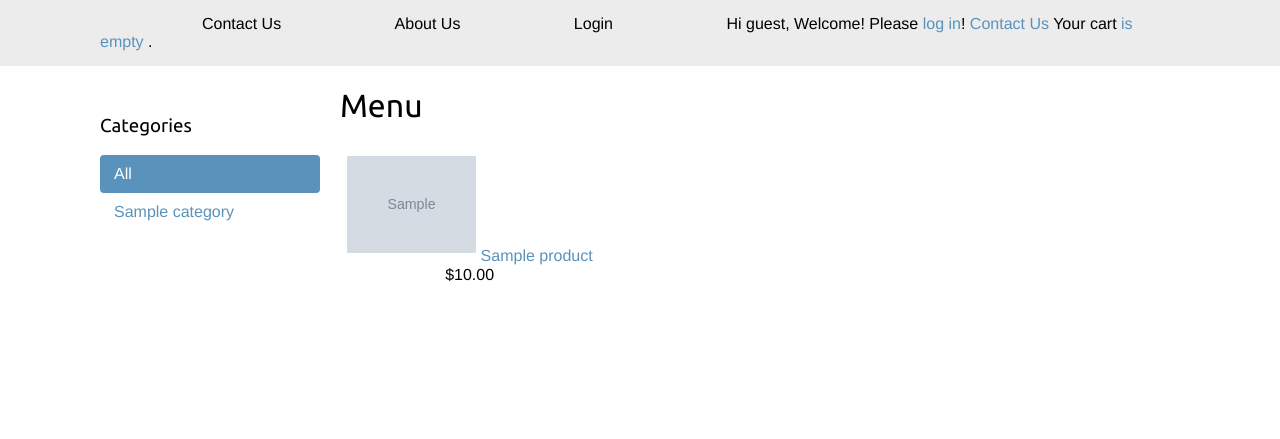
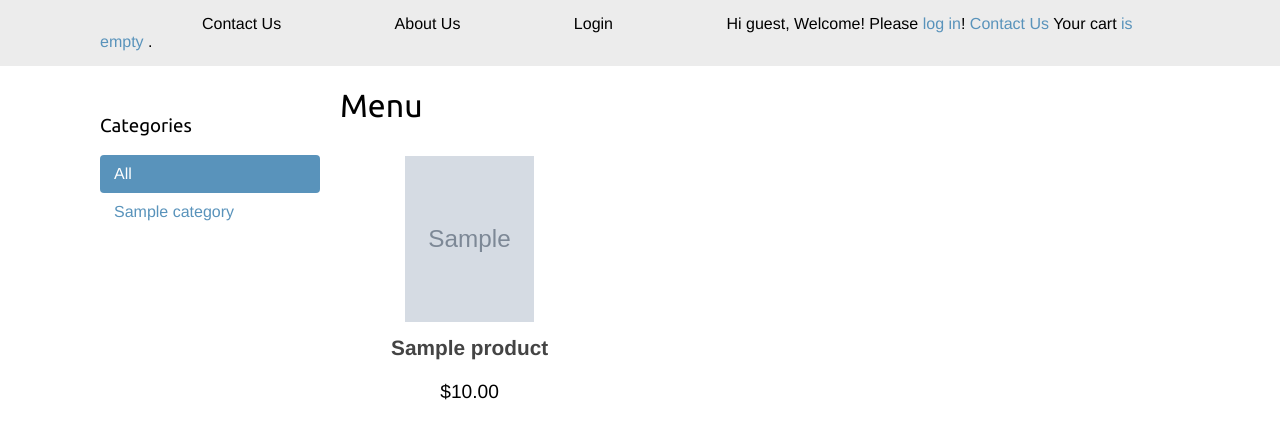
Before and after one commit to boboyan/sprint2burger, a Django app: page / in a window 1280 px wide. Shown: the part 46-485 px from the top of the page. Run offline with Django 4.2, Linux system fonts and the light colour scheme; tables that the repository leaves empty hold one stand-in row (values such as "Sample post"); grey boxes marked "Sample" are stand-in pictures.

Commit message:
Adjust style for index menu

```diff
--- a/shop/static/css/base.css
+++ b/shop/static/css/base.css
@@ -220,7 +220,8 @@ ul.errorlist {
 }
 
 .product-list .item img {
-    width:50%;
+    max-width:50%;
+    height: 8em;
     margin-bottom:8px;
 }
 
@@ -364,3 +365,14 @@ form div.field {
     color:#666;
     border-radius:4px;
 }
+
+/* Style for menu */
+.item > a {
+    display: block;
+    color: #444444;
+    font-weight: bold;
+    font-size: 1.3em;
+}
+.item > span {
+    font-size: 1.2em;
+}
--- a/shop/templates/shop/product/list.html
+++ b/shop/templates/shop/product/list.html
@@ -27,7 +27,7 @@
           <img src="{% if product.image %}{{ product.image.url }}{% else %}{% static "img/no_image.png" %}{% endif %}">
         </a>
         <a href="{{ product.get_absolute_url }}">{{ product.name }}</a><br>
-        ${{ product.price }}
+          <span class="price">${{ product.price }}</span>
       </div>
     {% endfor %}
   </div>
```
